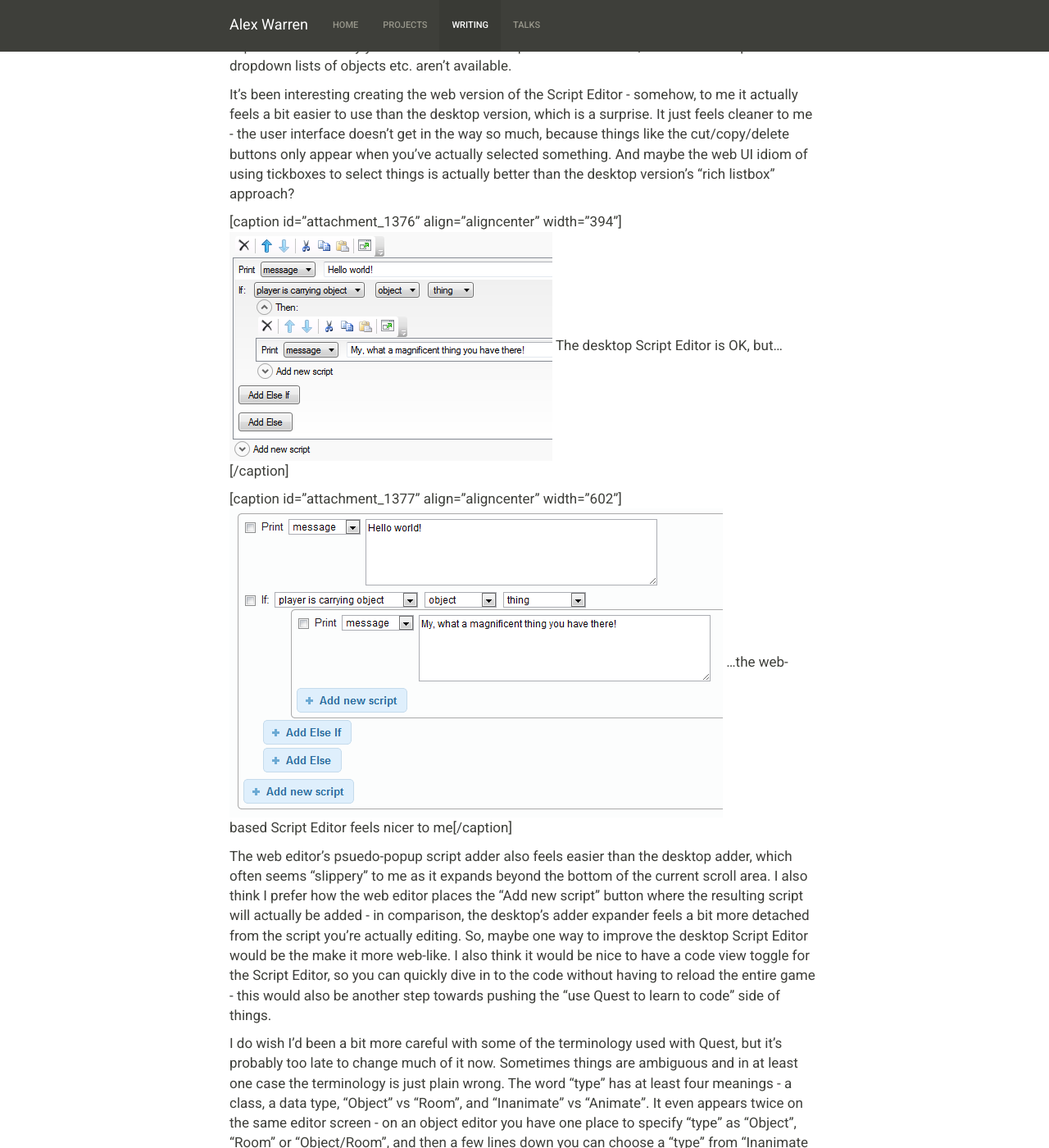
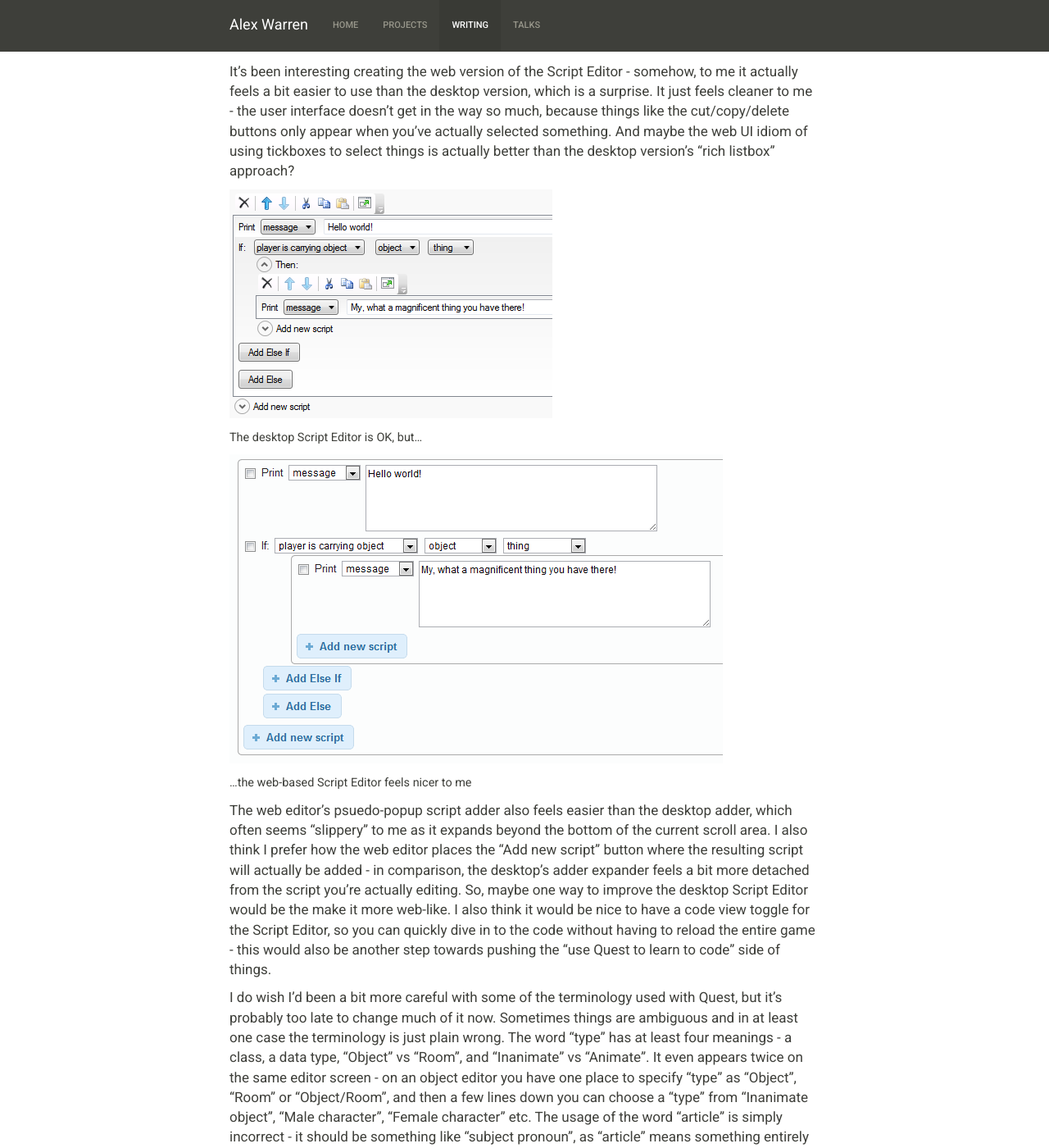
Before and after one commit to alexwarren/alexwarren.github.io, a Jekyll site: the page built from _posts/2012-04-04-a-year-of-full-time-questing-part-2-the-appraisal.md, in a window 1280 px wide and 1400 px high, scrolled down 2890 px. Shown: the whole window at 82% size. Built offline with Jekyll 4.4.1, drawn with Linux system fonts in a browser that asks for light colours; nearby versions of some CDN libraries; some of the changed text lies outside the part shown.

Commit message:
Some tweaks for 2012 posts

```diff
--- a/_posts/2012-04-04-a-year-of-full-time-questing-part-2-the-appraisal.md
+++ b/_posts/2012-04-04-a-year-of-full-time-questing-part-2-the-appraisal.md
@@ -32,9 +32,13 @@
 </ul>
 Having the Core library define how the editor looks, and the EditorController exposing that to the user interface, has massively cut down on effort getting the web-based editor to work. There is definitely a tendency towards over-engineering in software development, but in this case creating my own editor forms framework, supporting both desktop and web, has reaped dividends:
 
-[caption id="attachment_1305" align="alignleft" width="625"]<a href="/images/2012/textadventuresblog.files.wordpress.com-2012-04-editor2.png"><img class="size-full wp-image-1305" alt="The desktop editor design..." src="/images/2012/textadventuresblog.files.wordpress.com-2012-04-editor2.png" width="625" height="462" /></a> The desktop editor design...[/caption]
+<a href="/images/2012/textadventuresblog.files.wordpress.com-2012-04-editor2.png"><img class="size-full wp-image-1305" alt="The desktop editor design..." src="/images/2012/textadventuresblog.files.wordpress.com-2012-04-editor2.png" width="625" height="462" /></a>
 
-[caption id="attachment_1306" align="alignleft" width="625"]<a href="/images/2012/textadventuresblog.files.wordpress.com-2012-04-editor1.png"><img class="size-full wp-image-1306" alt="..can mirror the web-based editor design" src="/images/2012/textadventuresblog.files.wordpress.com-2012-04-editor1.png" width="625" height="454" /></a> ..can mirror the web editor design[/caption]
+<small>The desktop editor design...</small>
+
+<a href="/images/2012/textadventuresblog.files.wordpress.com-2012-04-editor1.png"><img class="size-full wp-image-1306" alt="..can mirror the web-based editor design" src="/images/2012/textadventuresblog.files.wordpress.com-2012-04-editor1.png" width="625" height="454" /></a>
+
+<small>..can mirror the web editor design</small>
 
 New features can be added to the Core library, and to the editor, entirely within ASLX library files - no need to change any C# code, no worries about breaking existing games (when published, game files include all the library code they're using), and both the desktop and web editors instantly handle the new feature.
 
@@ -52,19 +56,27 @@
 
 It's been interesting creating the web version of the Script Editor - somehow, to me it actually feels a bit easier to use than the desktop version, which is a surprise. It just feels cleaner to me - the user interface doesn't get in the way so much, because things like the cut/copy/delete buttons only appear when you've actually selected something. And maybe the web UI idiom of using tickboxes to select things is actually better than the desktop version's "rich listbox" approach?
 
-[caption id="attachment_1376" align="aligncenter" width="394"]<img class="size-full wp-image-1376" title="Desktop Script Editor" alt="" src="/images/2012/textadventuresblog.files.wordpress.com-2012-04-desktop-script.png" width="394" height="279" /> The desktop Script Editor is OK, but...[/caption]
+<img class="size-full wp-image-1376" title="Desktop Script Editor" alt="" src="/images/2012/textadventuresblog.files.wordpress.com-2012-04-desktop-script.png" width="394" height="279" />
 
-[caption id="attachment_1377" align="aligncenter" width="602"]<img class="size-full wp-image-1377" title="Web Script Editor" alt="" src="/images/2012/textadventuresblog.files.wordpress.com-2012-04-web-script.png" width="602" height="377" /> ...the web-based Script Editor feels nicer to me[/caption]
+<small>The desktop Script Editor is OK, but...</small>
+
+<img class="size-full wp-image-1377" title="Web Script Editor" alt="" src="/images/2012/textadventuresblog.files.wordpress.com-2012-04-web-script.png" width="602" height="377" />
+
+<small>...the web-based Script Editor feels nicer to me</small>
 
 The web editor's psuedo-popup script adder also feels easier than the desktop adder, which often seems "slippery" to me as it expands beyond the bottom of the current scroll area. I also think I prefer how the web editor places the "Add new script" button where the resulting script will actually be added - in comparison, the desktop's adder expander feels a bit more detached from the script you're actually editing. So, maybe one way to improve the desktop Script Editor would be the make it more web-like. I also think it would be nice to have a code view toggle for the Script Editor, so you can quickly dive in to the code without having to reload the entire game - this would also be another step towards pushing the "use Quest to learn to code" side of things.
 
 I do wish I'd been a bit more careful with some of the terminology used with Quest, but it's probably too late to change much of it now. Sometimes things are ambiguous and in at least one case the terminology is just plain wrong. The word "type" has at least four meanings - a class, a data type, "Object" vs "Room", and "Inanimate" vs "Animate". It even appears twice on the same editor screen - on an object editor you have one place to specify "type" as "Object", "Room" or "Object/Room", and then a few lines down you can choose a "type" from "Inanimate object", "Male character", "Female character" etc. The usage of the word "article" is simply incorrect - it should be something like "subject pronoun", as "article" means something entirely different. I would also prefer "Room" to be "Location", as that would be more accurate. I probably won't be able to change any of these until there is such a thing as Quest 6.
 
-[caption id="attachment_1365" align="aligncenter" width="277"]<img class="size-full wp-image-1365" title="Object Editor" alt="" src="/images/2012/textadventuresblog.files.wordpress.com-2012-04-object.png" width="277" height="363" /> Spot the mistakes![/caption]
+<img class="size-full wp-image-1365" title="Object Editor" alt="" src="/images/2012/textadventuresblog.files.wordpress.com-2012-04-object.png" width="277" height="363" />
+
+<small>Spot the mistakes!</small>
 
 Staying on the object editor, there are probably too many tabs here already, and as more features are added, and third-party libraries are created, this could start to become a problem. Most of the tabs are not relevant for most objects though, so the fix will probably be to make certain tabs context-sensitive, only appearing at all for particular object types, which could be specified on the Setup tab maybe.
 
-[caption id="attachment_1367" align="aligncenter" width="571"]<img class="size-full wp-image-1367" title="Object Editor tabs" alt="" src="/images/2012/textadventuresblog.files.wordpress.com-2012-04-tabs.png" width="571" height="30" /> The number of tabs is starting to become a problem[/caption]
+<img class="size-full wp-image-1367" title="Object Editor tabs" alt="" src="/images/2012/textadventuresblog.files.wordpress.com-2012-04-tabs.png" width="571" height="30" />
+
+<small>The number of tabs is starting to become a problem</small>
 
 Having the documentation in wiki format means it is reasonably convenient to write and maintain, but it's a pain for anybody who wants an offline version. There are various options for converting a wiki to PDF but they are all complicated - mostly requiring the installation of plugins on the server which need root access. But every wiki page has a "Printable version", so surely it can't be hard to write a little app which can be run externally and just spiders these? There's an idea for someone out there!
 
```
Also changed, not shown: _posts/2012-02-24-text-adventures-in-the-classroom-quest-day-at-perins-school.md (+14 -4 lines), _posts/2012-03-20-shoot-monster-with-ray-gun-burn-corpse-with-incinerator-two-object-verbs-in-quest-5-2.md (+1 -1 lines), _posts/2012-04-03-a-year-of-full-time-questing-part-1.md (+12 -4 lines).
